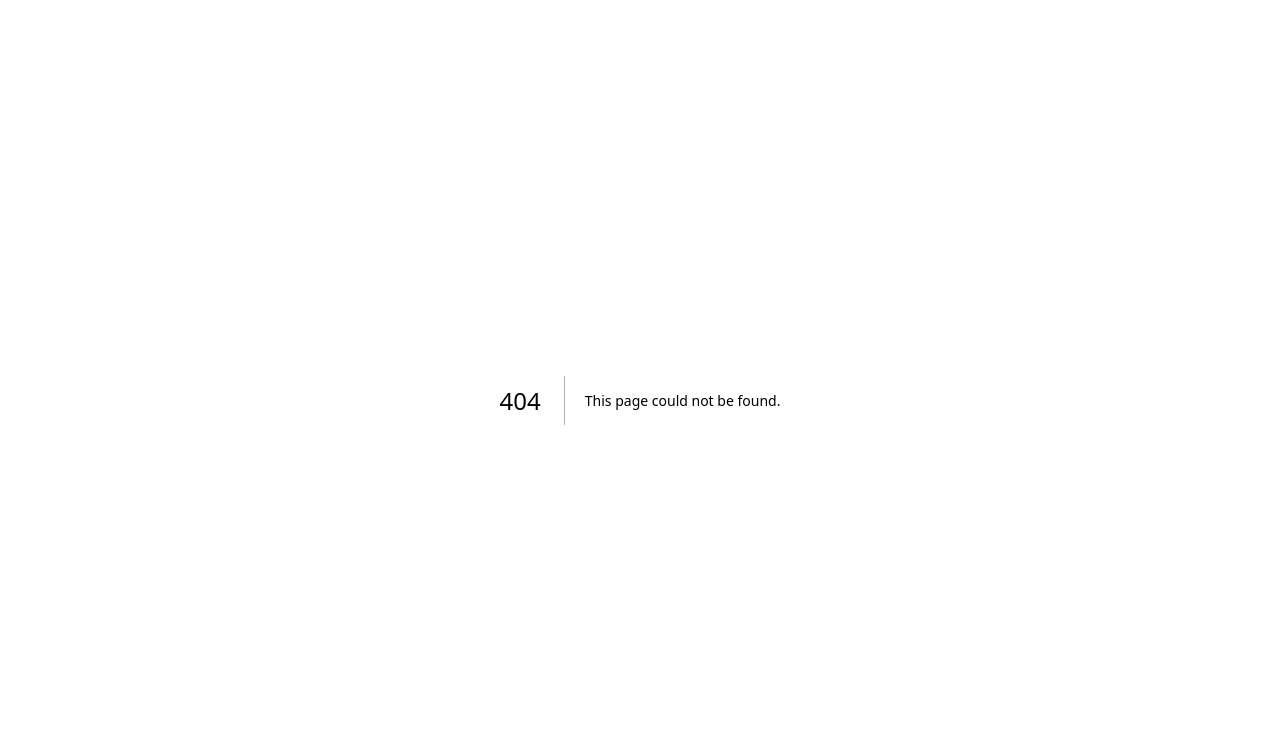
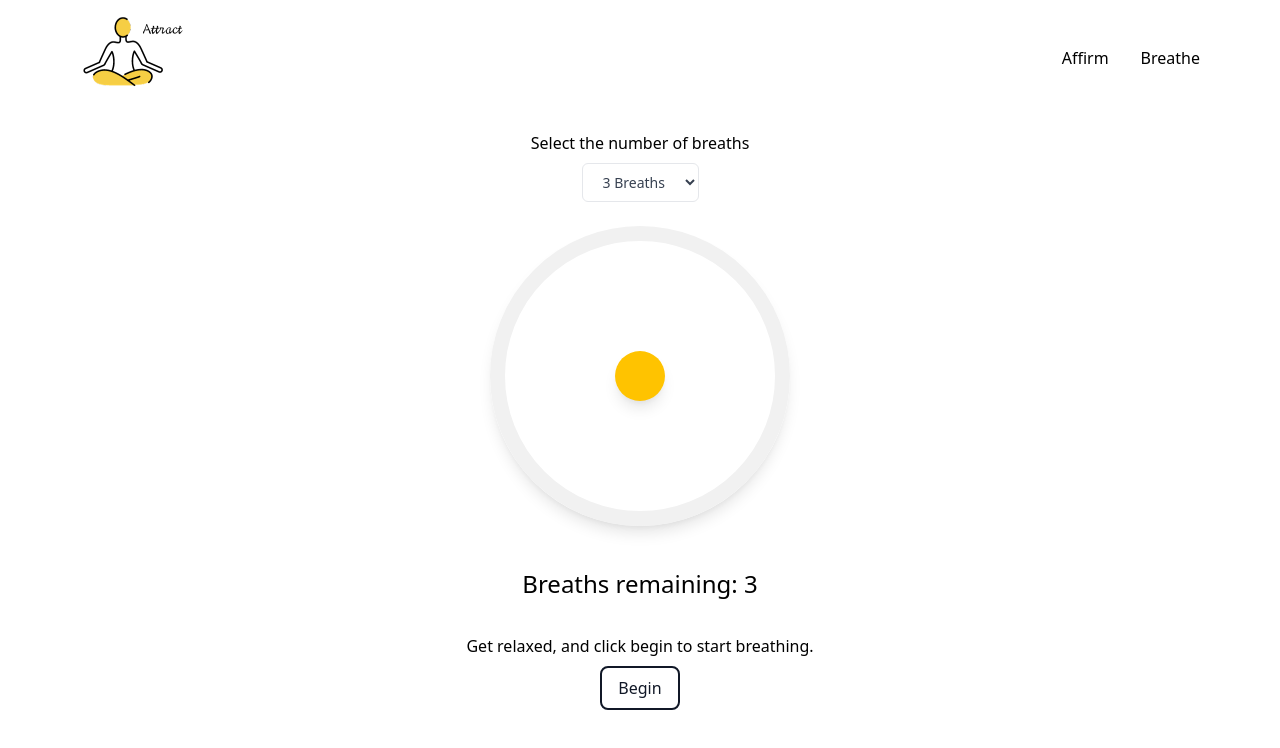
Before and after one commit to Selamkd/Attract, a Next.js app in the folder attract/: page /breath in a window 1280 px wide. Before the commit this address had no page. Shown: the top 748 px of the page. Built offline with nearby package versions, Linux system fonts and the light colour scheme.

Commit message:
breath logic,animation, styling completed

```diff
--- /dev/null
+++ b/attract/components/BreathCard.jsx
@@ -0,0 +1,168 @@
+import React, { useState, useEffect } from 'react';
+
+const BreathCard = () => {
+  // duration of each breath cycle
+  const inhaleDuration = 4;
+  const holdDuration = 4;
+  const exhaleDuration = 5;
+  const prepDuration = 2;
+  const totalDuration = inhaleDuration + holdDuration + exhaleDuration;
+  // state to track the user input for the number of breaths
+  const [breathInput, setBreathInput] = useState(3);
+  // state to track the number of breaths left
+  const [breathsLeft, setBreathsLeft] = useState(breathInput);
+  // state to change the instructions displayed
+  const [instructions, setInstructions] = useState(
+    'Get relaxed, and click begin to start breathing.'
+  );
+  const [isBreathing, setIsBreathing] = useState(false);
+  // state to track the current breath cycle (inhale, hold, exhale)
+  const [currentCycle, setCurrentCycle] = useState(0);
+  // state for the circle animation
+  const [circleAnimation, setCircleAnimation] = useState(false);
+  // handle the user input for the number of breaths
+  const handleUserInput = (e) => {
+    setBreathInput(e.target.value);
+  };
+  // set breathesLeft from user input when user input changes and add userInput as a dependancy to the useEffect
+  useEffect(() => {
+    setBreathsLeft(breathInput);
+  }, [breathInput]);
+  // function to handle the breathing logic
+  const breathMeter = () => {
+    for (let i = breathInput; i > 0; i--) {
+      if (breathsLeft > 0) {
+        // check the current cycle and set the instructions
+        switch (currentCycle) {
+          case 0:
+            setIsBreathing(true);
+            setInstructions('Prepare to inhale...');
+            setTimeout(() => {
+              setCurrentCycle(1);
+            }, 4 * 1000);
+
+            break;
+          case 1:
+            setInstructions('Inhale deeply through your nose');
+            // set the timeout to 5 seconds for inhale and change current cycle to 1
+            setTimeout(() => {
+              setCurrentCycle(2);
+            }, 4 * 1000);
+            break;
+          // set the timeout to 4 seconds for hold and change current cycle to 2
+          case 2:
+            setInstructions('Hold your breath...');
+            setTimeout(() => {
+              setCurrentCycle(3);
+            }, 4 * 1000);
+            break;
+          // set the timeout to 6 seconds for exhale and change current cycle to 0
+          case 3:
+            setInstructions('Exhale slowly and completely through your mouth');
+            setTimeout(() => {
+              setCurrentCycle(0);
+              setBreathsLeft(breathsLeft - 1);
+            }, 4 * 1000);
+            break;
+        }
+      }
+      if (breathsLeft === 0) {
+        setInstructions(
+          'Breath complete! Feel free to select number of breaths and begin again.'
+        );
+        setIsBreathing(false);
+      }
+    }
+  };
+
+  const circleBreathAnimation = () => {
+    setCircleAnimation(true);
+
+    setTimeout(() => {
+      setCircleAnimation(false);
+    }, totalDuration * 1000);
+  };
+
+  // useEffect(() => {
+  //   if (circleAnimation) {
+  //     const circleProgress = document.getElementById('circle-progress');
+  //     if (currentCycle === 1) {
+  //       circleProgress.classList.add('circle-grow');
+  //       console.log('growing!');
+  //       setTimeout(() => {
+  //         circleProgress.classList.remove('circle-grow');
+  //       }, inhaleDuration * 1000);
+  //     }
+  //     if (currentCycle === 2) {
+  //       circleProgress.classList.add('circle-hold');
+  //       console.log('am i holding?');
+  //       setTimeout(() => {
+  //         circleProgress.classList.remove('circle-hold');
+  //       }, holdDuration * 1000);
+  //     }
+  //     if (currentCycle === 3) {
+  //       circleProgress.classList.add('circle-shrink');
+  //       console.log('am i shrinking?');
+  //       setTimeout(() => {
+  //         circleProgress.classList.remove('circle-shrink');
+  //       }, exhaleDuration * 1000);
+  //     }
+  //   }
+  // }, [circleAnimation]);
+
+  useEffect(() => {
+    if (isBreathing) {
+      breathMeter();
+    }
+    if (isBreathing && currentCycle === 1) {
+      circleBreathAnimation();
+    }
+  }, [isBreathing, currentCycle]);
+  return (
+    <div className="min-h-screen flex flex-col justify-start items-center mt-4">
+      <h4 className="mb-2">Select the number of breaths </h4>
+      <div className="input mb-6">
+        <select
+          className="inline-flex justify-center w-full px-4 py-2 text-sm font-medium leading-5 text-gray-700 transition  duration-150 ease-in-out bg-white border rounded-md hover:text-gray-500 focus:outline-none focus:border-blue-300 focus:shadow-outline-blue active:bg-gray-50 active:text-gray-800"
+          onChange={handleUserInput}
+          value={breathInput}
+          disabled={isBreathing}
+        >
+          <option value="3">3 Breaths</option>
+          <option value="5">5 Breaths</option>
+          <option value="7">7 Breaths</option>
+        </select>
+      </div>
+      <div className="circle-wrap">
+        <div className="circle-outline"></div>
+        <div
+          id="circle-progress"
+          className={`circle-progress ${
+            currentCycle === 1
+              ? 'circle-grow'
+              : currentCycle === 2
+              ? 'circle-hold'
+              : currentCycle === 3
+              ? 'circle-shrink'
+              : ''
+          }`}
+        ></div>
+      </div>
+      <p class="breaths">
+        Breaths remaining: <span className="breaths-text">{breathsLeft}</span>
+      </p>
+      <p className="my-2">{instructions}</p>
+      <button
+        className={`start-button ${
+          isBreathing ? 'button-inactive' : ''
+        }                   rounded-lg px-4 py-2 border-2 border-gray-900 text-gray-900 hover:bg-gray-900 hover:text-gray-100 duration-300`}
+        onClick={breathMeter}
+        disabled={isBreathing}
+      >
+        Begin
+      </button>
+    </div>
+  );
+};
+
+export default BreathCard;
--- /dev/null
+++ b/attract/pages/breath.jsx
@@ -0,0 +1,15 @@
+import Image from 'next/image';
+import { Inter } from 'next/font/google';
+import Header from '../components/Header';
+import MainCard from '../components/Maincard';
+import BreathCard from '../components/BreathCard';
+const inter = Inter({ subsets: ['latin'] });
+
+export default function BreathPage() {
+  return (
+    <main>
+      <Header />
+      <BreathCard />
+    </main>
+  );
+}
--- a/attract/styles/globals.css
+++ b/attract/styles/globals.css
@@ -12,7 +12,93 @@ body {
     overflow: scroll;
   }
 }
-
+.breath-card {
+  overflow: hidden;
+}
 .banner-buttons a:hover {
   color: #2c434e;
 }
+.dropdown:hover .dropdown-menu {
+  display: block;
+}
+.circle-wrap {
+  display: flex;
+  flex-direction: column;
+  justify-content: center;
+  align-items: center;
+  position: relative;
+  margin-bottom: 40px;
+}
+
+.circle-outline {
+  width: 300px;
+  height: 300px;
+  border-radius: 50%;
+  background-color: transparent;
+  border: 15px solid #f1f1f1;
+  box-shadow: 0 10px 15px -3px rgba(0, 0, 0, 0.1),
+    0 4px 6px -2px rgba(0, 0, 0, 0.05);
+}
+
+.circle-progress {
+  width: 50px;
+  height: 50px;
+  position: absolute;
+  background-color: #ffc300;
+  border-radius: 50%;
+
+  box-shadow: 0 10px 15px -3px rgba(0, 0, 0, 0.1),
+    0 4px 6px -2px rgba(0, 0, 0, 0.05);
+}
+
+.circle-grow {
+}
+.circle-wrap {
+  display: flex;
+  flex-direction: column;
+  justify-content: center;
+  align-items: center;
+  position: relative;
+  margin-bottom: 40px;
+}
+
+.circle-outline {
+  width: 300px;
+  height: 300px;
+  border-radius: 50%;
+  background-color: transparent;
+  border: 15px solid #f1f1f1;
+  box-shadow: 0 10px 15px -3px rgba(0, 0, 0, 0.1),
+    0 4px 6px -2px rgba(0, 0, 0, 0.05);
+}
+
+.circle-progress {
+  width: 50px;
+  height: 50px;
+  position: absolute;
+  background-color: #ffc300;
+  border-radius: 50%;
+  transition: 4s ease all;
+  box-shadow: 0 10px 15px -3px rgba(0, 0, 0, 0.1),
+    0 4px 6px -2px rgba(0, 0, 0, 0.05);
+}
+
+.circle-hold {
+  transform: scale(5.3);
+  background-color: #ffc300;
+}
+
+.circle-shrink {
+  transform: scale(0.5);
+  background-color: #ffc300;
+}
+
+.circle-grow {
+  transform: scale(5.3);
+  background-color: #ffc300;
+}
+.breaths {
+  text-align: center;
+  margin-bottom: 24px;
+  font-size: 24px;
+}
```
